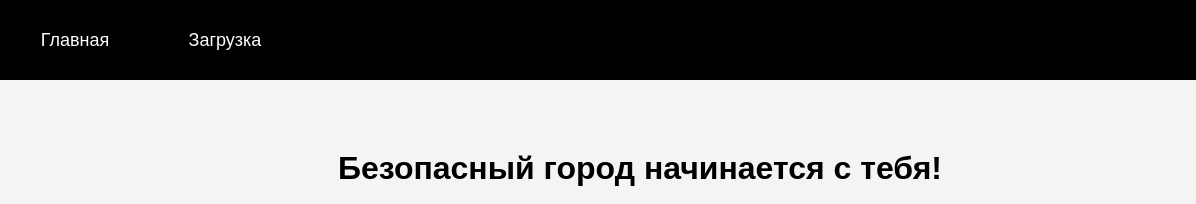
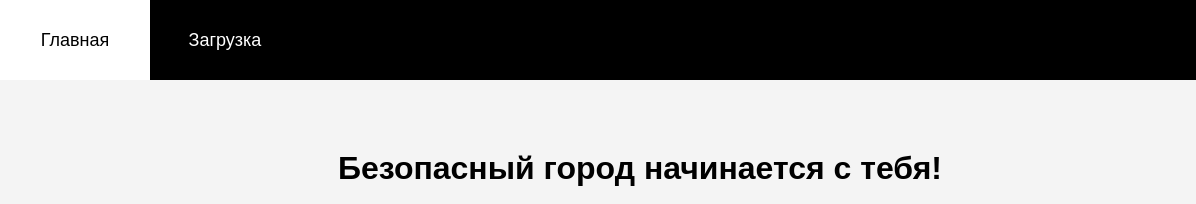
Before and after one commit to KarnaAbiy/proofly, a website: page front/html/index.html in a window 1280 px wide. Shown: the top 204 px of the page, 0-1196 px from the left. Drawn offline with Linux system fonts and the light colour scheme.

Commit message:
Update index.html

```diff
--- a/front/html/index.html
+++ b/front/html/index.html
@@ -4,7 +4,7 @@
   <meta charset="UTF-8">
   <meta name="viewport" content="width=device-width, initial-scale=1.0">
   <title>Home Page</title>
-  <link rel="stylesheet" href="/css/home.css">
+  <link rel="stylesheet" href="/front/css/home.css">
 </head>
 <body>
   <div class="top-bar">
```
